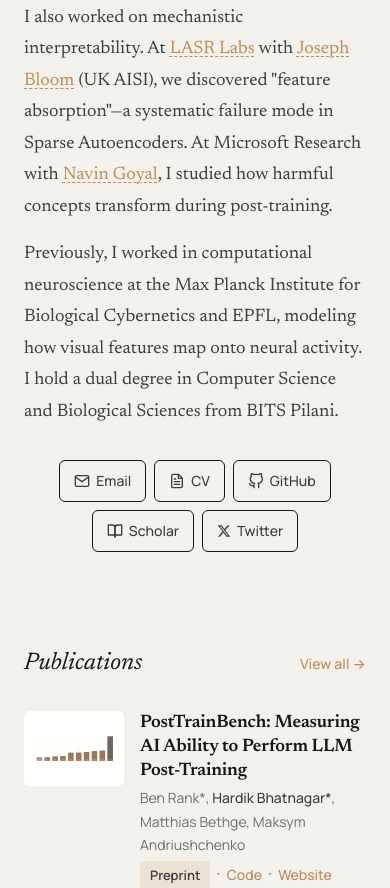
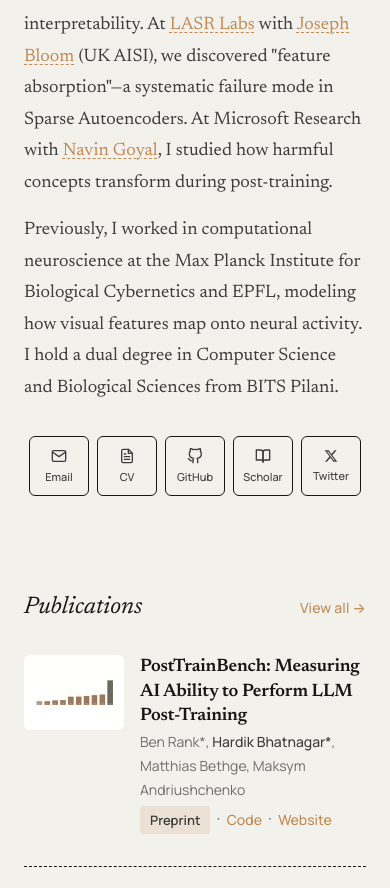
Before and after one commit to hrdkbhatnagar/hrdkbhatnagar.github.io, an Astro site: page / in a window 390 px wide. Shown: the part 927-1815 px from the top of the page. Built offline with nearby package versions, Linux system fonts and the light colour scheme; Astro itself is replaced by a stand-in of ours.

Commit message:
change social style on mobile

```diff
--- a/public/styles/global.css
+++ b/public/styles/global.css
@@ -288,6 +288,7 @@ p a:hover, .about-content a:hover {
   .about-section {
     flex-direction: column-reverse;
     align-items: center;
+    gap: var(--space-lg);
   }
 
   .profile-image {
@@ -297,6 +298,17 @@ p a:hover, .about-content a:hover {
 
   .about-links {
     justify-content: center;
+    gap: 0.5rem;
+  }
+
+  .about-link {
+    flex-direction: column;
+    justify-content: center;
+    width: 60px;
+    height: 60px;
+    padding: 8px 4px 6px;
+    gap: 4px;
+    font-size: 0.6875rem;
   }
 }
 
```
